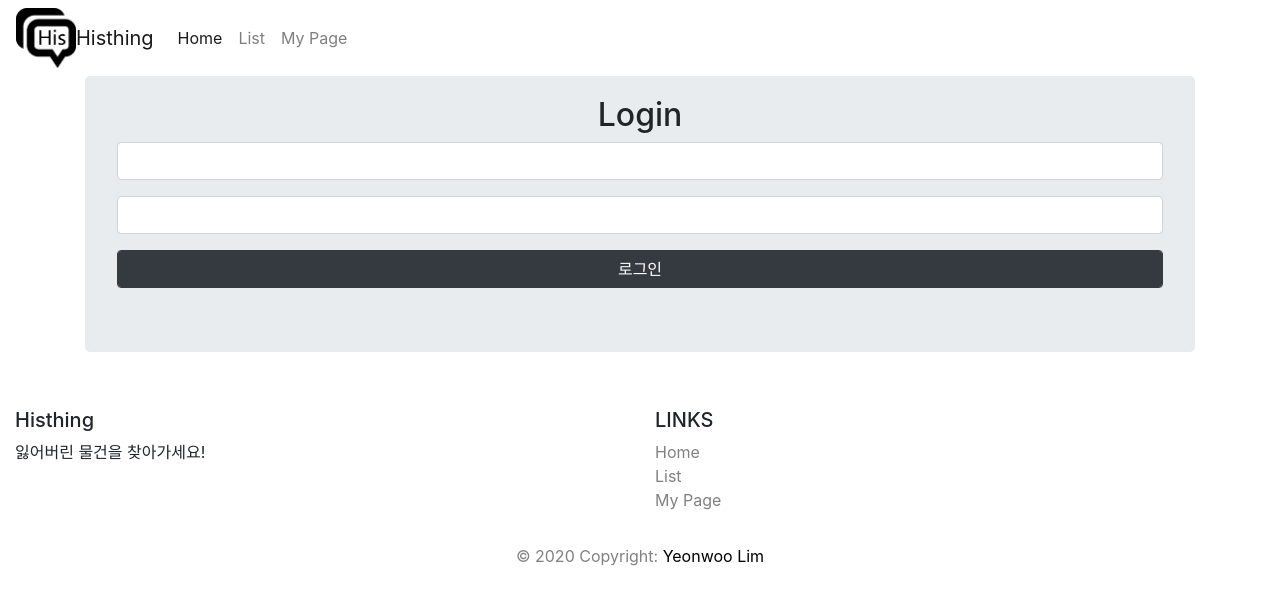
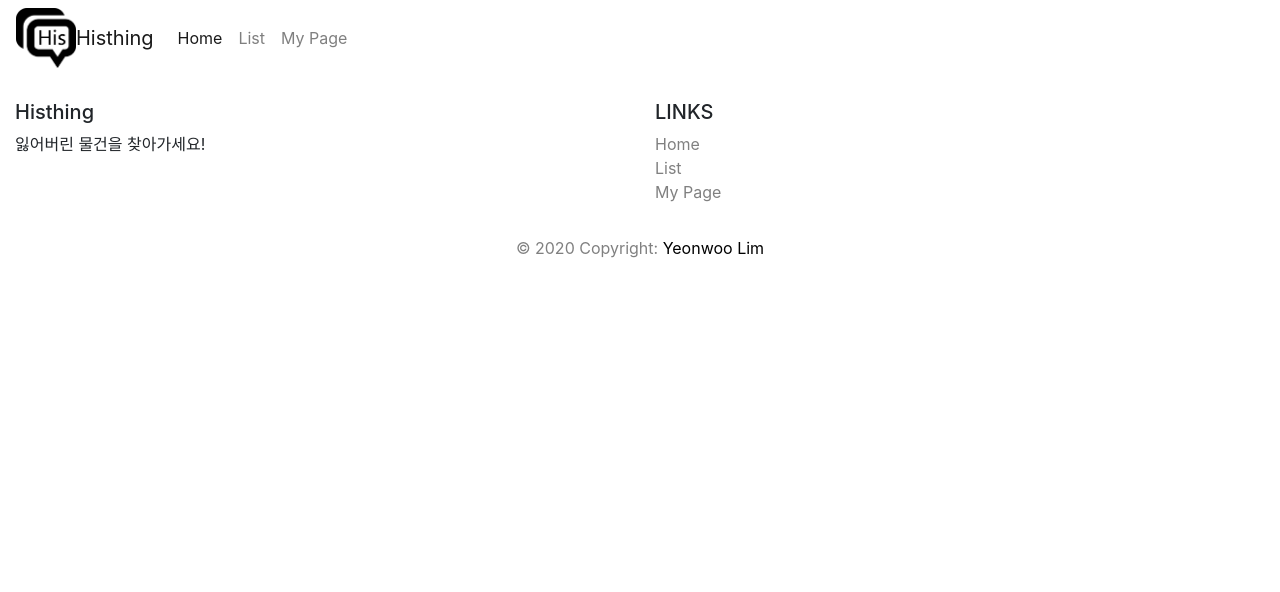
Before and after one commit to terry1213/OSS_finalproject, a PHP site: page /login.php in a window 1280 px wide. Shown: the top 592 px of the page. Run offline with PHP 8.4, Linux system fonts and the light colour scheme; some libraries are stand-ins or nearby versions.

Commit message:
login fix

```diff
--- a/login.php
+++ b/login.php
@@ -13,20 +13,7 @@
 
     <article>
         <div class ="container">
-           <div style="margin:auto">
-              <div class="jumbotron" style="padding-top:20px;">
-                 <form method='post' action='login_ok.php'>
-                    <h2 style="text-align:center;">Login</h2>
-                    <div class="form-group">
-                       <input class="form-control" type='text' name='user_id'/>
-                    </div>
-                    <div class="form-group">
-                       <input class="form-control" type='password' name='user_pw'/>
-                    </div>
-                    <input type='submit' class="btn btn-dark form-control" value='로그인'/>
-                 </form>
-              </div>
-           </div>
+
         </div>
     </article>
 
```
